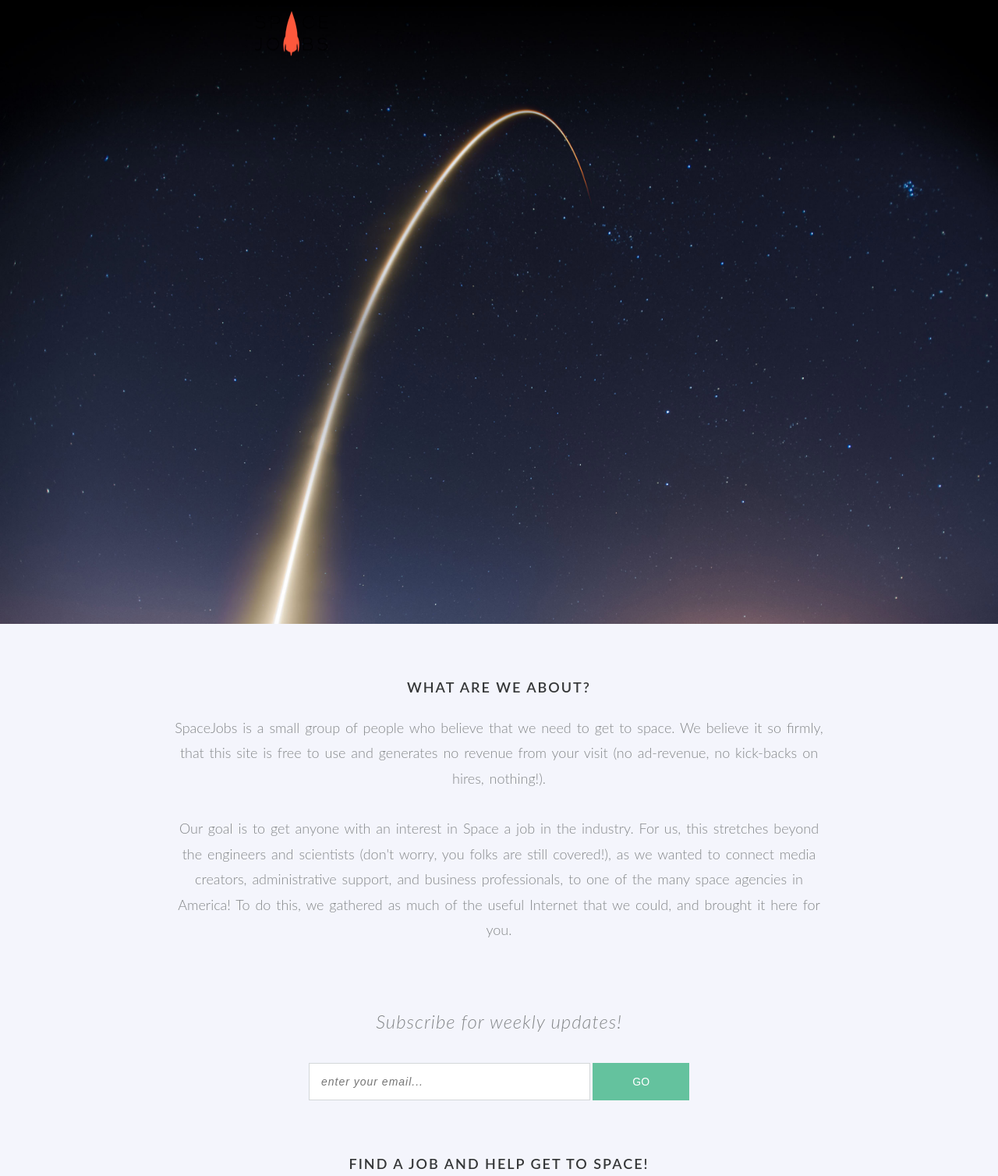
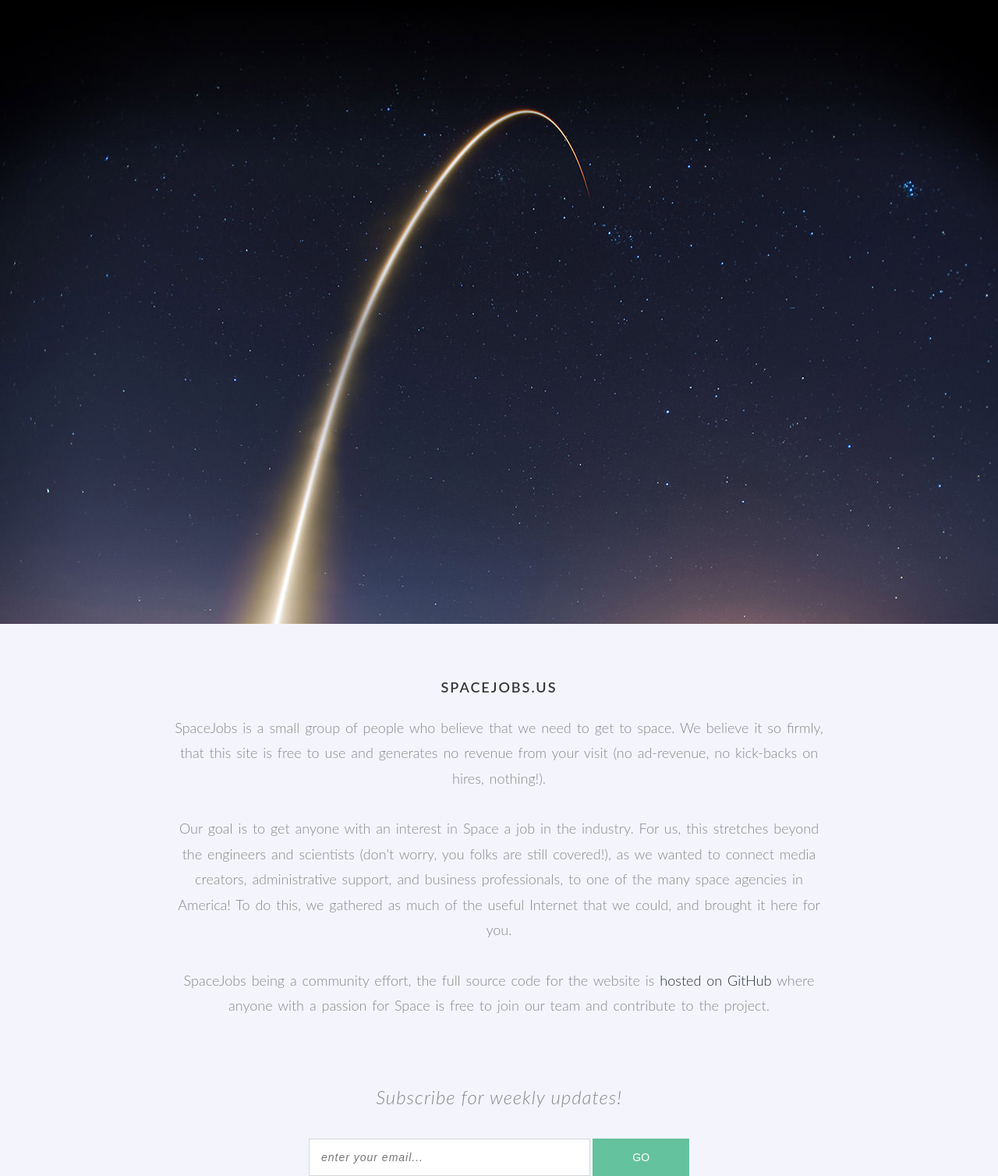
Before and after one commit to elburz/spacejobs, a Flask app: page / in a window 1280 px wide. Shown: the top 1508 px of the page at 78% size. Run offline with Flask 2, Linux system fonts and the light colour scheme; data that the repository does not hold is empty; some libraries are stand-ins or nearby versions.

Commit message:
scale and optimize hero, update about, remove logo

```diff
--- a/templates/about.html
+++ b/templates/about.html
@@ -1,10 +1,13 @@
- <div class="container-fluid intro" id="about">
+<div class="container-fluid intro" id="about">
 	<div class="row">
 		<div class="col-md-8 col-md-offset-2">
-			<h1 class="chain">WHAT ARE WE ABOUT?</h1>
+			<h1 class="chain">SpaceJobs.US</h1>
 			<p class="text-intro">SpaceJobs is a small group of people who believe that we need to get to space. We believe it so firmly, that this site is free to use and generates no revenue from your visit (no ad-revenue, no kick-backs on hires, nothing!). <br><br>
 
-			Our goal is to get anyone with an interest in Space a job in the industry. For us, this stretches beyond the engineers and scientists (don't worry, you folks are still covered!), as we wanted to connect media creators, administrative support, and business professionals, to one of the many space agencies in America! To do this, we gathered as much of the useful Internet that we could, and brought it here for you. </p>
+			Our goal is to get anyone with an interest in Space a job in the industry. For us, this stretches beyond the engineers and scientists (don't worry, you folks are still covered!), as we wanted to connect media creators, administrative support, and business professionals, to one of the many space agencies in America! To do this, we gathered as much of the useful Internet that we could, and brought it here for you. <br><br>
+
+			SpaceJobs being a community effort, the full source code for the website is <a href="https://github.com/elburz/spacejobs">hosted on GitHub</a> where anyone with a passion for Space is free to join our team and contribute to the project.
+			</p>
 		</div>
 	</div>
 </div>
--- a/templates/base.html
+++ b/templates/base.html
@@ -43,7 +43,6 @@
     <body>
  		<header>
             <div class="hero">
-                <div class="logo-holder"></div>
             </div>
 		</header>
             {% include 'about.html' %}
```
Also changed, not shown: static/img/hero-bg.jpg.
